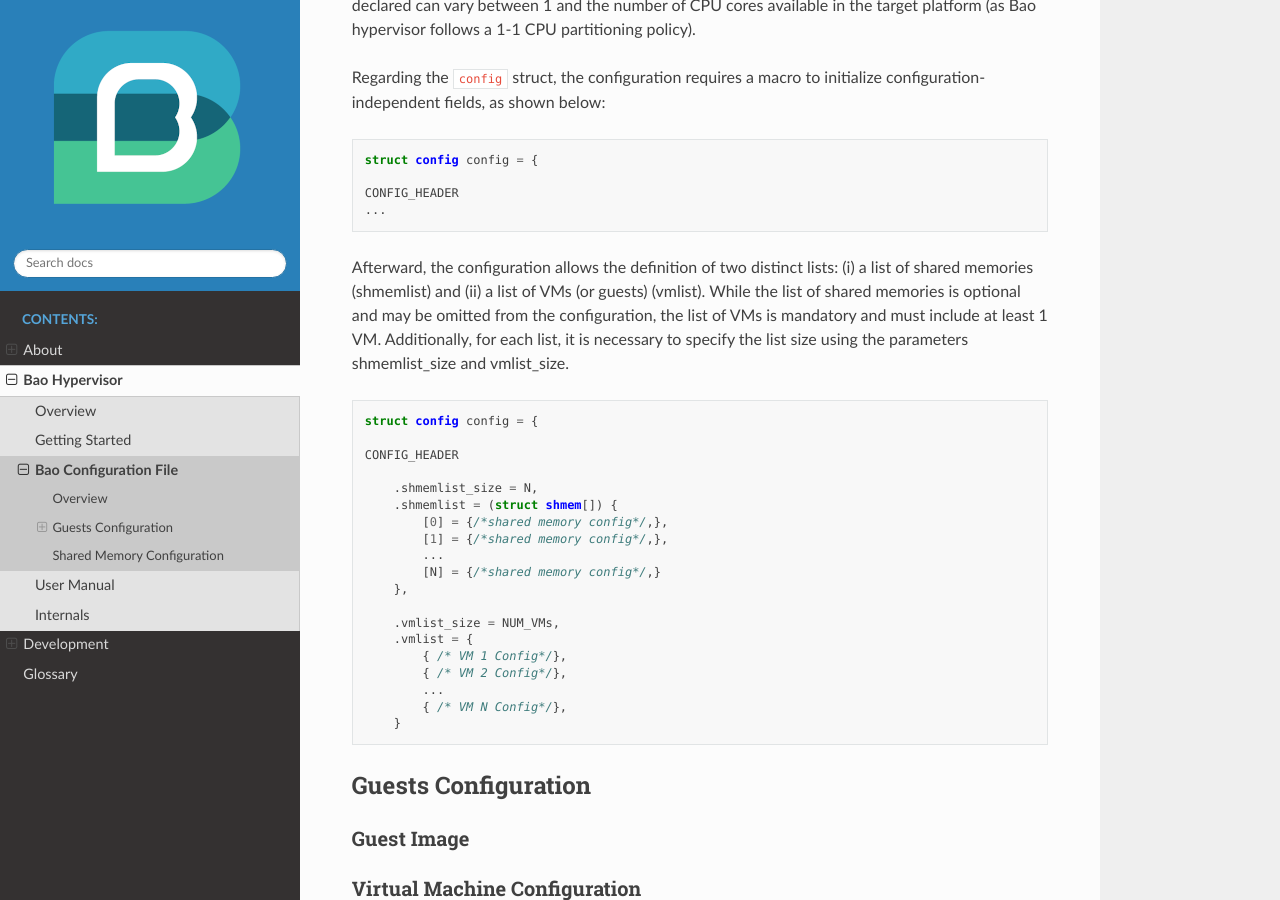
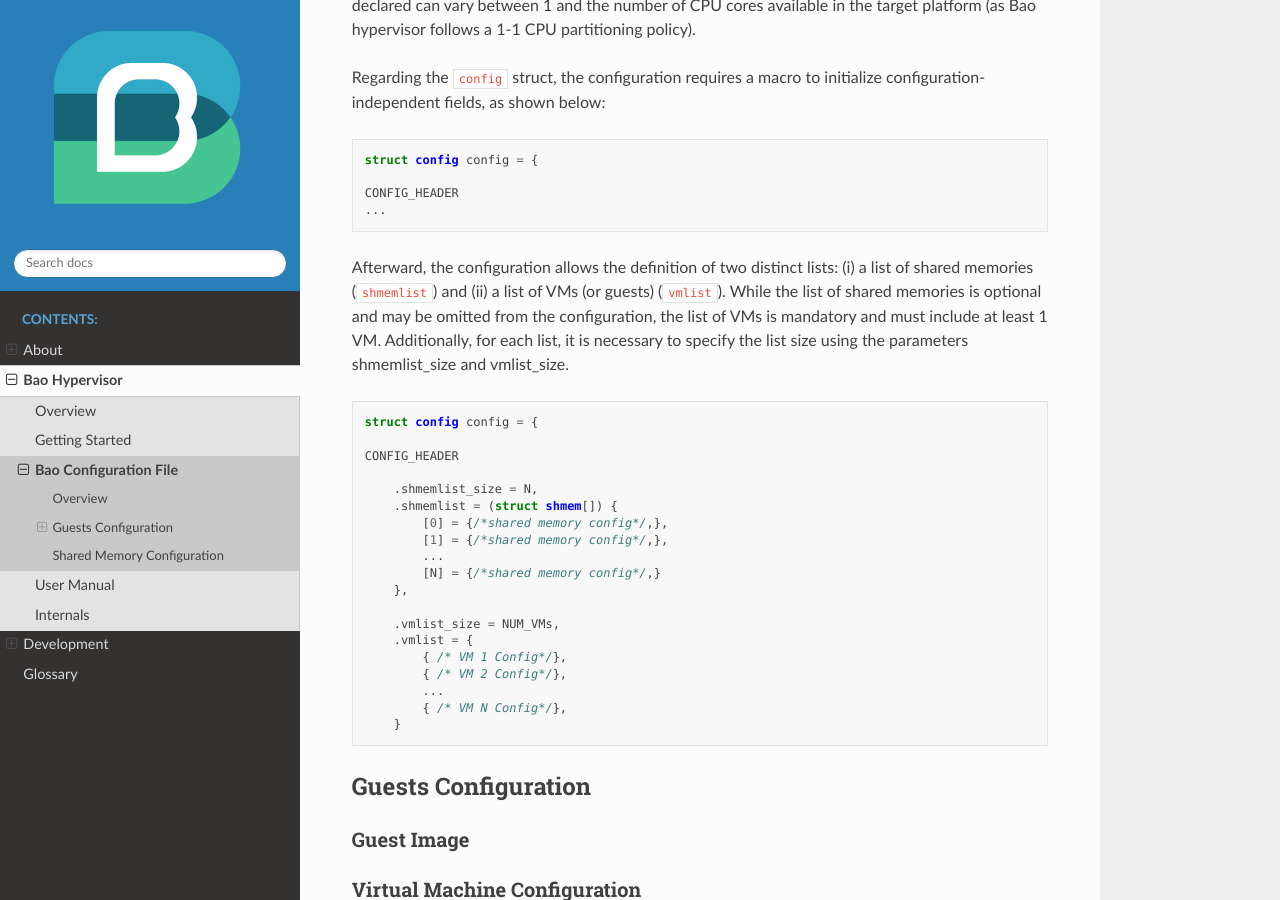
Before and after one commit to bao-project/bao-docs, a Sphinx documentation site: the page built from source/bao_hyp/config.rst, in a window 1280 px wide and 900 px high, scrolled down 598 px. Built offline with Sphinx 7.4.7 and the Read the Docs theme 2.0.0, drawn with Linux system fonts in a browser that asks for light colours.

```diff
--- a/source/bao_hyp/config.rst
+++ b/source/bao_hyp/config.rst
@@ -37,7 +37,7 @@
     ...
 
 Afterward, the configuration allows the definition of two distinct lists: (i) a
-list of shared memories (shmemlist) and (ii) a list of VMs (or guests) (vmlist).
+list of shared memories (``shmemlist``) and (ii) a list of VMs (or guests) (``vmlist``).
 While the list of shared memories is optional and may be omitted from the
 configuration, the list of VMs is mandatory and must include at least 1 VM.
 Additionally, for each list, it is necessary to specify the list size using the
```
